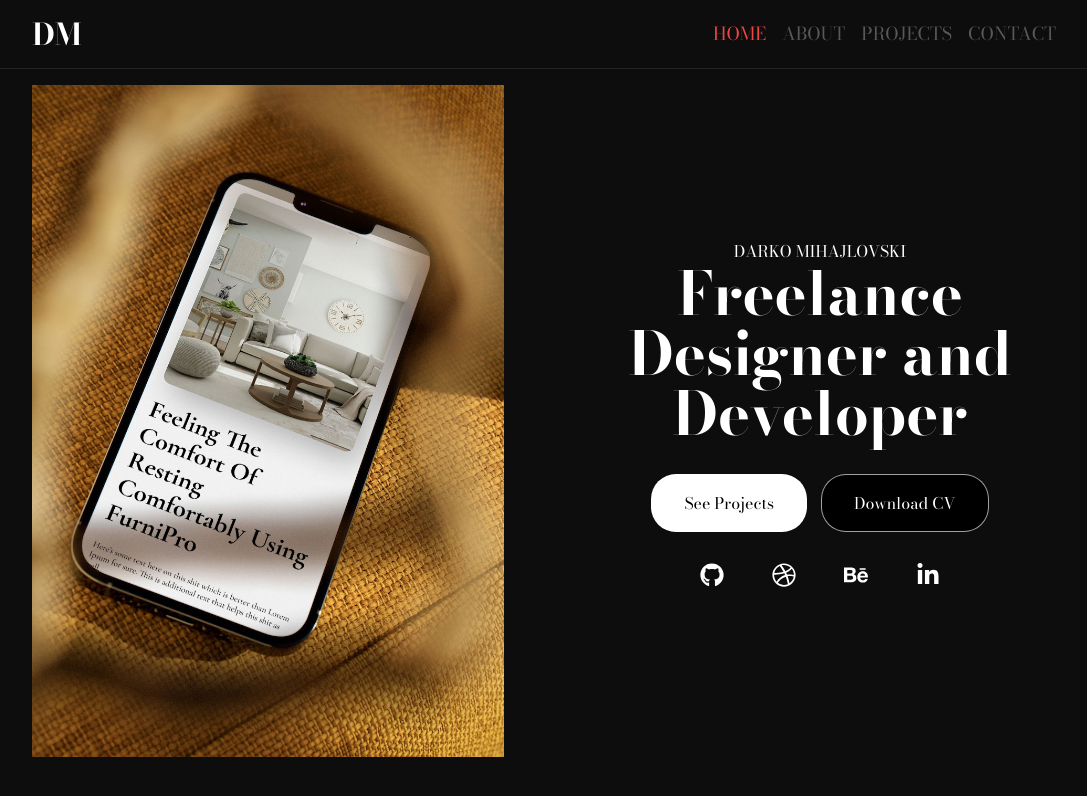
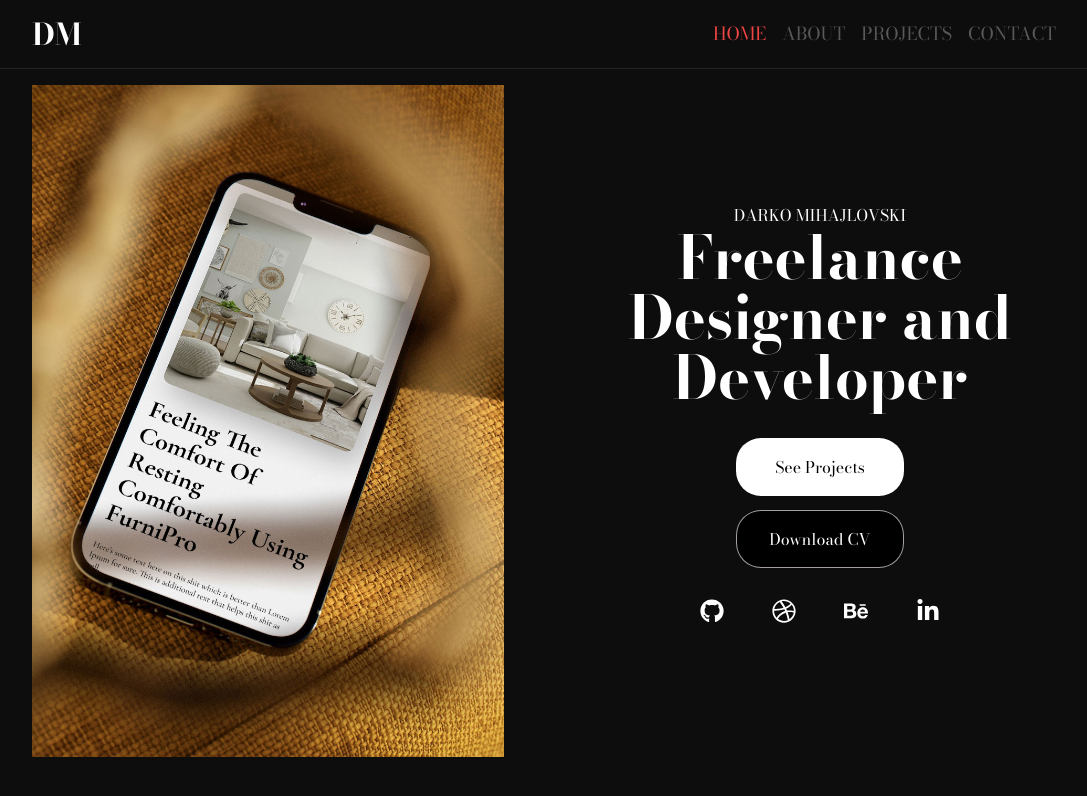
Before and after one commit to DarkoM996/nextjs-portfolio, a Next.js app: page / in a window 1280 px wide. Shown: the top 796 px of the page, without its empty margins (96-1183 px from the left). Built offline with nearby package versions, Linux system fonts and the light colour scheme.

Commit message:
test 4.b

```diff
--- a/app/page.js
+++ b/app/page.js
@@ -36,8 +36,8 @@ export default function Home() {
             Freelance Designer and Developer
           </h1>
           {/* Buttons */}
-          <div className="flex gap-4 py-4 flex-wrap">
-            <button className="px-6 py-4 md:px-8 md:py-4 rounded-3xl ring-1 ring-white bg-white text-black hover:bg-[#eee]">
+          <div className="flex gap-4 py-4 flex-col">
+            <button className="px-6 py-4 max-w-[420px]:w-full md:px-8 md:py-4 rounded-3xl ring-1 ring-white bg-white text-black hover:bg-[#eee]">
               See Projects
             </button>
             <button className="px-8 py-4 rounded-3xl ring-1 ring-[#a59f9f] bg-black ">
@@ -45,7 +45,7 @@ export default function Home() {
             </button>
           </div>
           {/* Social Media Links */}
-          <div className="flex flex-wrap justify-start items-center md:flex md:flex-row gap-4">
+          <div className="flex justify-start items-center md:flex md:flex-row gap-4">
             <div className="p-4 text-2xl">
               <p>
                 <FaGithub />
```
